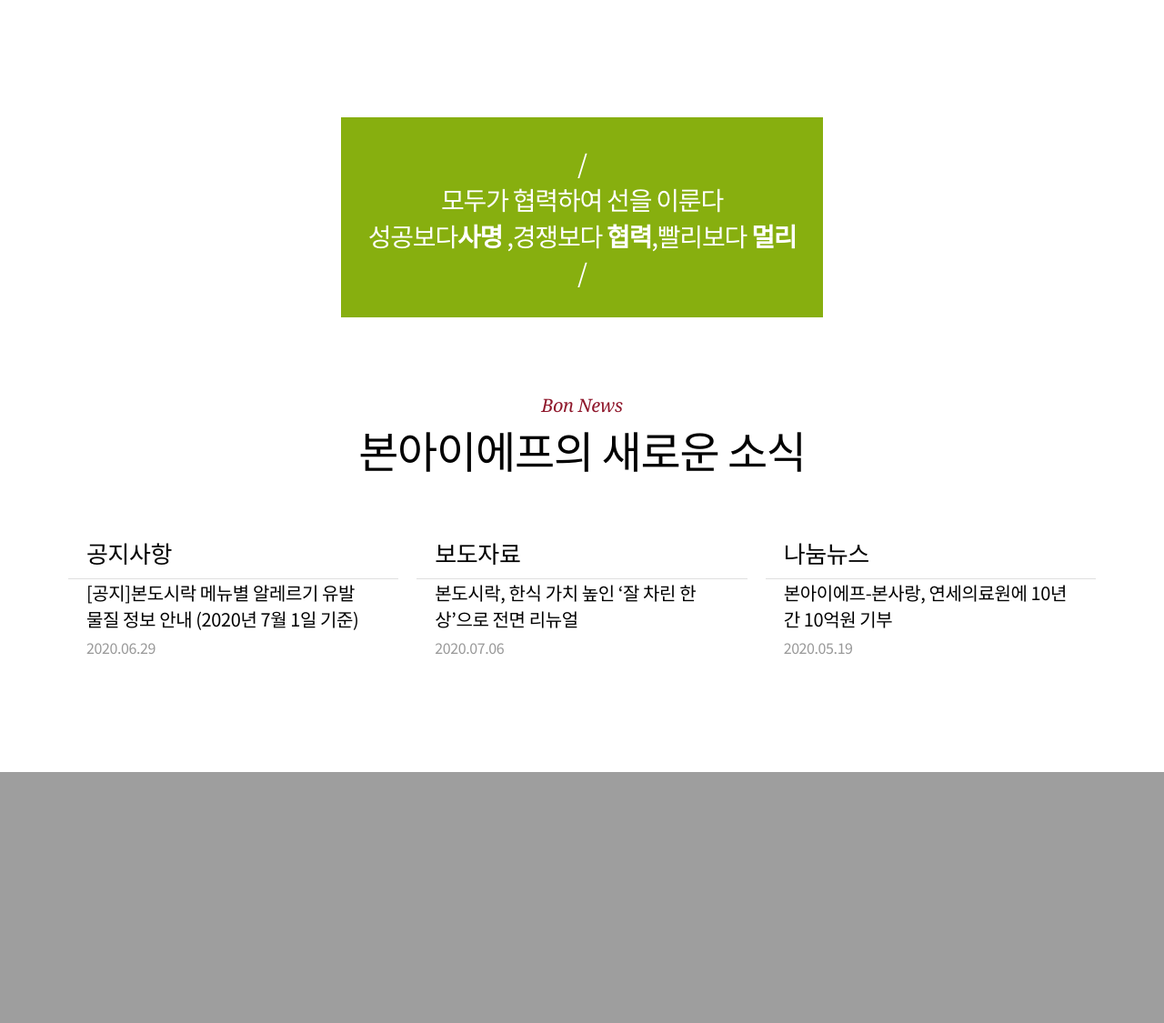
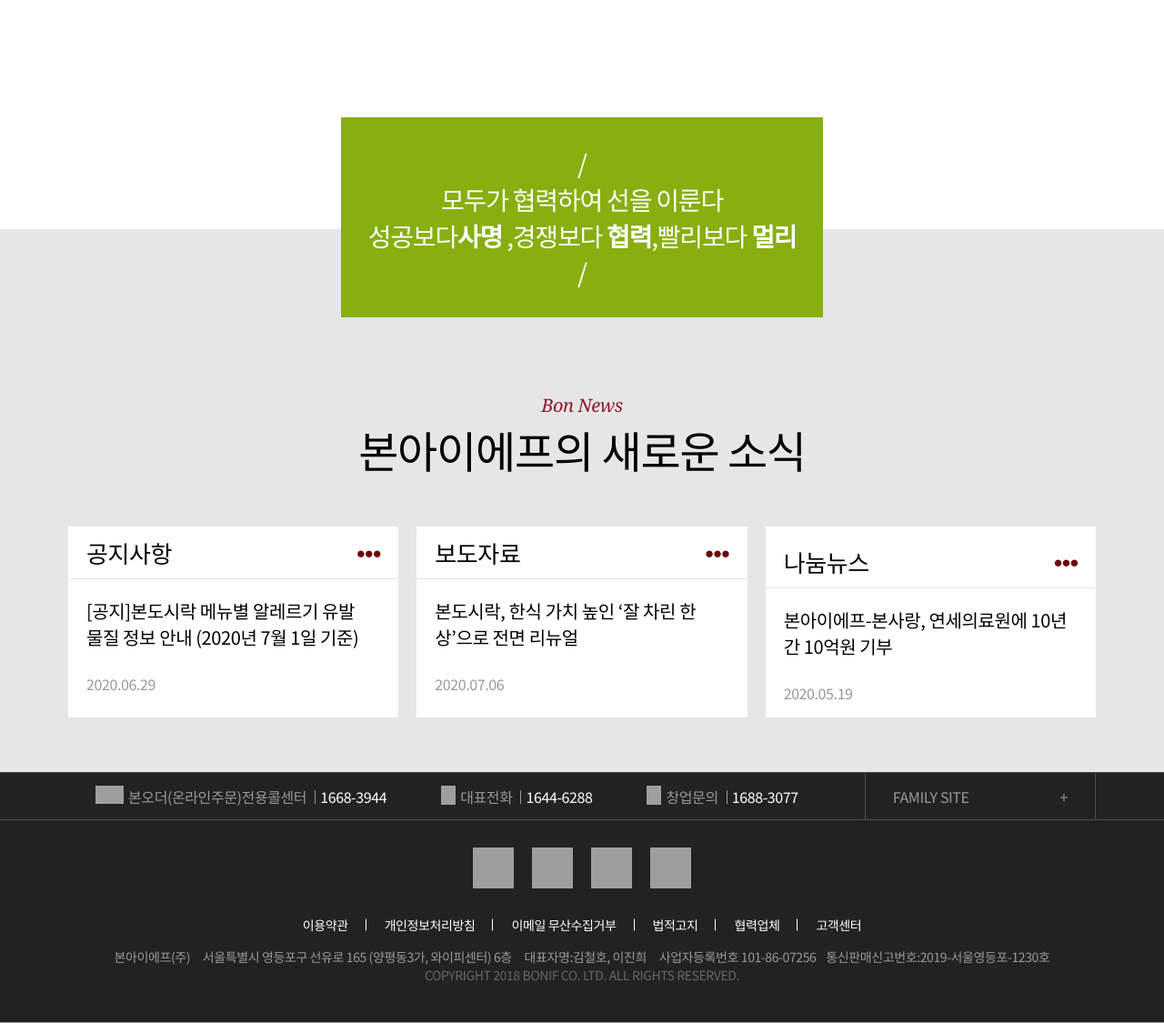
Before and after one commit to kima-rin/my_blog, a PHP site: page /PF/Bon/index.php in a window 1280 px wide. Shown: the part 4639-5764 px from the top of the page at 91% size. Before the commit the page ends 5488 px from the top, so only its background shows below. Run offline with PHP 8.4, Linux system fonts and the light colour scheme; some libraries are stand-ins or nearby versions; grey boxes are pictures that could not be loaded.

Commit message:
2차 모작 하반기

```diff
--- a/public/PF/Bon/index.css
+++ b/public/PF/Bon/index.css
@@ -888,6 +888,7 @@
 .text-box-4{
     width: 100%;
     height:597px;
+    background-color:#E6E6E6;
 }
 .text-box-4>div:first-child{
     padding-top: 180px;
@@ -895,30 +896,174 @@
 /*텍스트 박스 4 끝*/
 /*게시판 박스 시작*/
 .notice>div{
-   padding-top: 50px;
+    margin-top: 50px;
 }
 .notice>div:nth-child(1){
-    padding-right: 10px;
+    margin-right: 10px;
 }
 .notice>div:nth-child(2){
-    padding-left: 10px;
-    padding-right: 10px;
+    margin-left: 10px;
+    margin-right: 10px;
 }
 .notice>div:nth-child(3){
-    padding-left: 10px;
+    margin-left: 10px;
+    padding: 10px 0;
 }
 .notice>div>a:first-child{
     font-size: 26px;
     padding: 10px 20px;
-    border-bottom: 1px solid #dfdfdf;
+    border-bottom: 1px solid #E6E6E6;
 }
 .notice>div>a:nth-child(2){
     font-size: 20px;
-    padding: 0 20px;
+    padding:20px;
 
 }
 .notice>div>a:last-child{
     color: #999999;
     padding: 5px 20px;
 }
+.dots{
+    color: #6e0000;
+    position:absolute;
+    right: 20px;
+}
 /*게시판 박스 끝*/
+.footer{
+    height:51px;
+    background-color:#222;
+    border-top: 1px solid #46464a;
+    border-bottom:1px solid #4d4d50;
+  }
+  .footer>div{
+    white-space:nowrap;
+  }
+  .footer>div>div>div{
+    padding: 14px 30px;
+    font-size:16px;
+  }
+  .text-gray{
+    color:#999;
+  }
+  .text-white{
+    color:white;
+  }
+  /*푸터-1 시작*/
+  .footer>div>div>div>.logo{
+    background: url(https://www.bonif.co.kr/resources/web/css/images/ico_sns.png) left -200px no-repeat;
+    width:31px;
+    height:20px;
+    background-position: 0 -226px;
+  }
+  .footer>div>div>div>.icon-1{
+    background: url(https://www.bonif.co.kr/resources/web/css/images/ico_sns.png) left -200px no-repeat;
+    width:16px;
+    height:21px;
+    background-position: 0 -200px;
+  }
+  .footer>div>div>div>.icon-2{
+    background: url(https://www.bonif.co.kr/resources/web/css/images/ico_sns.png) left -200px no-repeat;
+    width:16px;
+    height:21px;
+    background-position: -20px -200px;
+  }
+  .footer>div>div>div>span:nth-child(2){
+    position:relative;
+    padding-right:10px;
+    padding-left:5px;
+  }
+  .footer>div>div>div>span:nth-child(3){
+    padding-left:5px;
+  }
+  .footer>div>div>div>span:nth-child(2)::after{
+    content:"";
+    position:absolute;
+    width:1px;
+    height:15px;
+    background-color:#999;
+    top:50%;
+    transform:translatey(-45%);
+    right:0;
+  }
+  .family-site{
+    padding: 14px 30px;
+    font-size:16px;
+    border-left:1px solid #4d4d50;
+    border-right:1px solid #4d4d50;
+  }
+  .family-site>a:first-child{
+    padding-right:100px;
+  }
+  /*푸터-2 시작*/
+  .footer-2{
+    height:222px;
+    background-color:#222;
+    border-bottom:1px solid #999;
+  }
+  .footer-2>div>.icon-box>div{
+    margin:30px 10px;
+  }
+  .footer-2>div>.icon-box>div:nth-child(1){
+      display: block;
+      width: 45px;
+      height: 45px;
+      text-indent: -999em;
+      overflow: hidden;
+      background: url(https://kima-rin.github.io/img1/pf/Bon/ico_sns.png) no-repeat;
+      background-position: center -150px;
+  }
+  .footer-2>div>.icon-box>div:nth-child(2){
+      display: block;
+      width: 45px;
+      height: 45px;
+      text-indent: -999em;
+      overflow: hidden;
+      background: url(https://kima-rin.github.io/img1/pf/Bon/ico_sns.png) no-repeat;
+
+  }
+  .footer-2>div>.icon-box>div:nth-child(3){
+      display: block;
+      width: 45px;
+      height: 45px;
+      text-indent: -999em;
+      overflow: hidden;
+      background: url(https://kima-rin.github.io/img1/pf/Bon/ico_sns.png) no-repeat;
+     background-position: center -50px;
+  }
+  .footer-2>div>.icon-box>div:nth-child(4){
+      display: block;
+      width: 45px;
+      height: 45px;
+      text-indent: -999em;
+      overflow: hidden;
+      background: url(https://kima-rin.github.io/img1/pf/Bon/ico_sns.png) no-repeat;
+      background-position: center -100px;
+  }
+  .footer-2>div>ul>li{
+    position:relative;
+  }
+
+  .footer-2>div>ul>li:not(:last-child):after{
+    content:"";
+    position:absolute;
+    width:1px;
+    height:13px;
+    top:50%;
+    transform:translatey(-50%);
+    right:0;
+    background-color:white;
+  }
+  .footer-2>div>ul>li>a{
+    color:white;
+    font-size:14px;
+    padding:0 20px;
+  }
+  .company{
+    font-size:14px;
+    color:#999;
+    margin-top:15px;
+  }
+  .copyright{
+    font-size:14px;
+    color:#666;
+  }
--- a/public/PF/Bon/index.php
+++ b/public/PF/Bon/index.php
@@ -406,30 +406,75 @@
                 <strong>멀리</strong> <br>/</a>
         </div>
     </div>
-    <div class="text-box-4 back-white con-min-width">
+    <div class="text-box-4 con-min-width">
         <div class="block text-center">
             <a href="#" class="prod-text-box-1">Bon News</a>
             <a href="#" class="prod-text-box-2">본아이에프의 새로운 소식</a>
         </div>
         <div class="notice flex con">
-            <div class="flex-1-0-0">
-                <a href="#" class="block">공지사항</a>
+            <div class="flex-1-0-0 back-white">
+                <a href="#" class="block relative">공지사항<span class="dots"><i class="fas fa-ellipsis-h"></i></span></a>
                 <a href="#" class="block">[공지]본도시락 메뉴별 알레르기 유발 <br> 물질 정보 안내 (2020년 7월 1일 기준)</a>
                 <a href="#" class="block">2020.06.29</a>
             </div>
-            <div class="flex-1-0-0">
-                <a href="#" class="block">보도자료</a>
+            <div class="flex-1-0-0 back-white">
+                <a href="#" class="block relative">보도자료<span class="dots"><i class="fas fa-ellipsis-h"></i></span></a>
                 <a href="#" class="block">본도시락, 한식 가치 높인 ‘잘 차린 한 <br>상’으로 전면 리뉴얼</a>
                 <a href="#" class="block">2020.07.06</a>
             </div>
-            <div class="flex-1-0-0">
-                <a href="#" class="block">나눔뉴스</a>
+            <div class="flex-1-0-0 back-white">
+                <a href="#" class="block relative">나눔뉴스<span class="dots"><i class="fas fa-ellipsis-h"></i></span></a>
                 <a href="#" class="block">본아이에프-본사랑, 연세의료원에 10년<br>간 10억원 기부 </a>
                 <a href="#" class="block">2020.05.19</a>
             </div>
         </div>
     </div>
-
+    <div class="footer">
+        <div class="con flex">
+            <div class="flex flex-grow-1">
+                <div class="flex">
+                    <div class="logo"></div>
+                    <span class="text-gray">본오더(온라인주문)전용콜센터</span>
+                    <span class="text-white">1668-3944</span>
+                </div>
+                <div class="flex">
+                    <div class="icon-1"></div>
+                    <span class="text-gray">대표전화</span>
+                    <span class="text-white">1644-6288</span>
+                </div>
+                <div class="flex">
+                    <div class="icon-2"></div>
+                    <span class="text-gray">창업문의</span>
+                    <span class="text-white">1688-3077</span>
+                </div>
+            </div>
+            <div class="family-site flex">
+                <a class="text-gray">FAMILY SITE</a><a class="text-gray">+</a>
+            </div>
+        </div>
+    </div>
+    <div class="footer-2">
+        <div class="con">
+            <div class="icon-box flex flex-jc-c">
+                <div></div>
+                <div></div>
+                <div></div>
+                <div></div>
+            </div>
+            <ul class="flex flex-jc-c">
+                <li><a href="#" class="block">이용약관</a></li>
+                <li><a href="#" class="block">개인정보처리방침</a></li>
+                <li><a href="#" class="block">이메일 무산수집거부</a></li>
+                <li><a href="#" class="block">법적고지</a></li>
+                <li><a href="#" class="block">협력업체</a></li>
+                <li><a href="#" class="block">고객센터</a></li>
+            </ul>
+            <div class="company flex-jc-c">본아이에프(주) &nbsp; &nbsp;
+                서울특별시 영등포구 선유로 165 (양평동3가, 와이피센터) 6층 &nbsp; &nbsp; 대표자명:김철호, 이진희 &nbsp; &nbsp; 사업자등록번호 101-86-07256
+                &nbsp; &nbsp;통신판매신고번호:2019-서울영등포-1230호</div>
+            <div class="copyright flex-jc-c">COPYRIGHT 2018 BONIF CO. LTD. ALL RIGHTS RESERVED.</div>
+        </div>
+    </div>
 
 
 </body>
```
